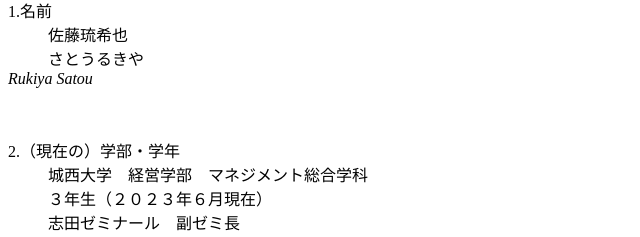
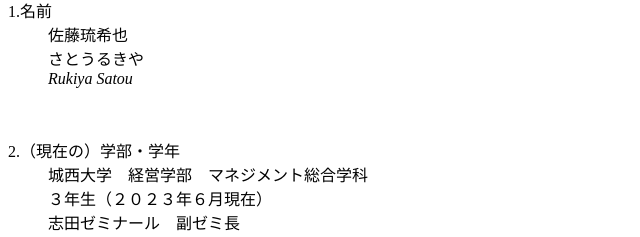
Before and after one commit to marikky/termend-report, a plain HTML site: page index.html in a window 1280 px wide. Shown: the part 292-529 px from the top of the page, 0-640 px from the left. Drawn offline with Linux system fonts and the light colour scheme.

Commit message:
Update index.html

```diff
--- a/index.html
+++ b/index.html
@@ -19,7 +19,7 @@
    <dt>1.名前</dt>
    <dd>佐藤琉希也</dd>
    <dd>さとうるきや</dd>
-   <dt lang="en-US"><dfn>Rukiya Satou</dfn></dt>
+   <dd lang="en-US"><dfn>Rukiya Satou</dfn></dd>
    </dl>
    <br>
 
```
